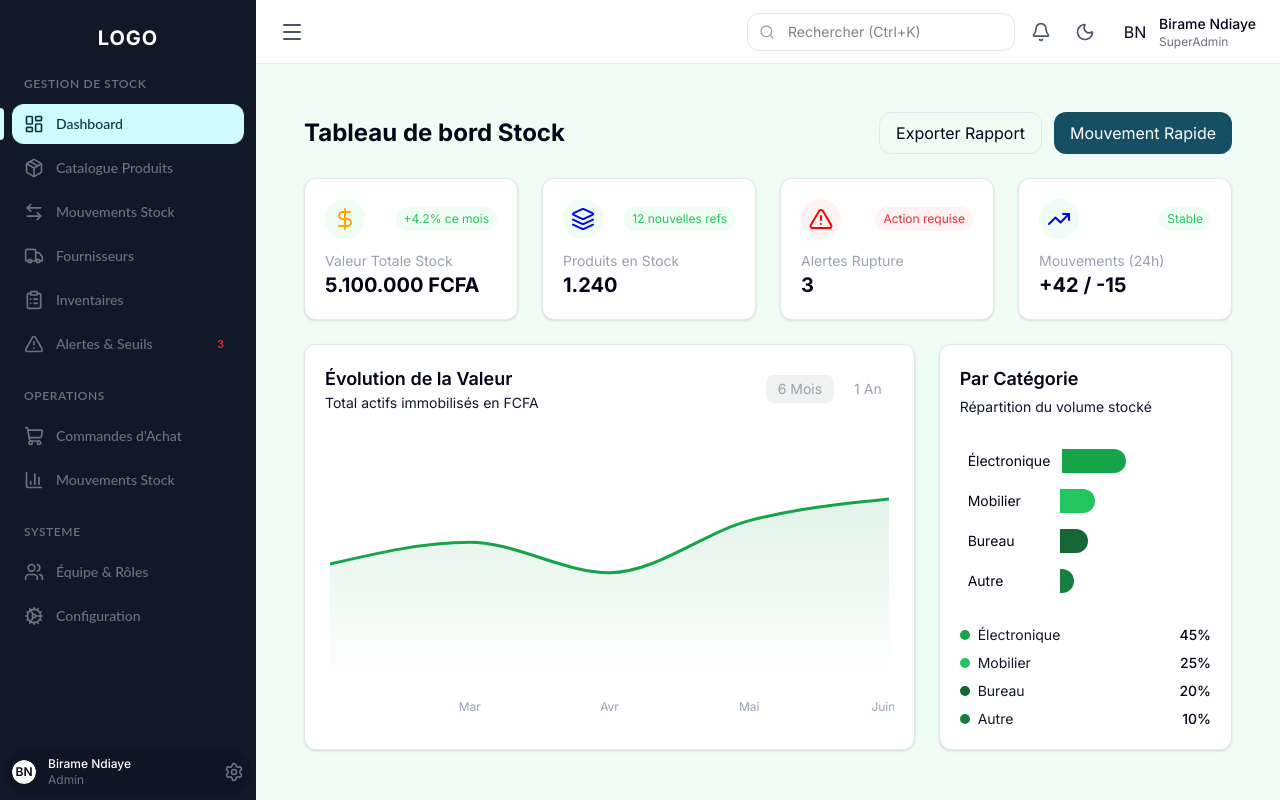
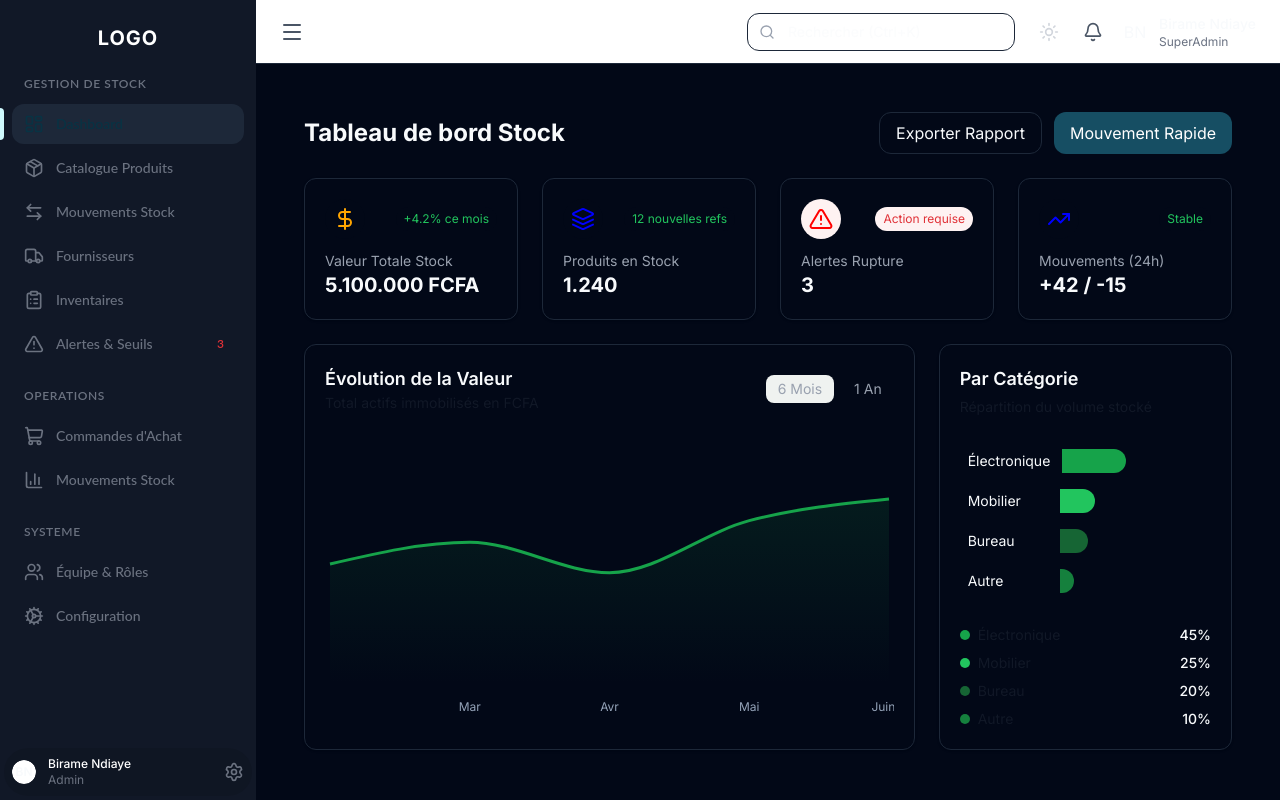
Before and after one commit to Mbaye-ndiaye/new_gestion_stock_frontend, a React (Vite) app: page /dashboard in a window 1280 px wide. Both pictures are taken after a click on the button 1041 px from the left and 31 px from the top of the page. Built offline with nearby package versions, Linux system fonts and the light colour scheme; a web font is replaced by a local one.

Commit message:
feat: ajouter un hook useTheme pour la gestion du thème et intégrer le basculement dans l'en-tête

```diff
--- /dev/null
+++ b/src/hooks/useTheme.ts
@@ -0,0 +1,35 @@
+import { useState, useEffect } from 'react'
+
+type Theme = 'light' | 'dark'
+
+export function useTheme() {
+  const [theme, setTheme] = useState<Theme>(() => {
+    // Récupérer le thème depuis localStorage ou utiliser la préférence système
+    if (typeof window !== 'undefined') {
+      const savedTheme = localStorage.getItem('theme') as Theme
+      if (savedTheme) return savedTheme
+
+      return window.matchMedia('(prefers-color-scheme: dark)').matches ? 'dark' : 'light'
+    }
+    return 'light'
+  })
+
+  useEffect(() => {
+    const root = window.document.documentElement
+
+    // Supprimer les classes de thème précédentes
+    root.classList.remove('light', 'dark')
+
+    // Ajouter la classe du thème actuel
+    root.classList.add(theme)
+
+    // Sauvegarder dans localStorage
+    localStorage.setItem('theme', theme)
+  }, [theme])
+
+  const toggleTheme = () => {
+    setTheme(prevTheme => prevTheme === 'light' ? 'dark' : 'light')
+  }
+
+  return { theme, toggleTheme }
+}
--- a/src/shared/components/header.tsx
+++ b/src/shared/components/header.tsx
@@ -1,18 +1,21 @@
-import { Menu, Bell, Search, Moon } from "lucide-react"
+import { Menu, Bell, Search, Moon, Sun } from "lucide-react"
 import { Avatar, AvatarFallback } from "./ui/avatar"
+import { useTheme } from "../../hooks/useTheme"
 
 interface Props {
   toggleSidebar?: () => void
 }
 
 export default function Header({ toggleSidebar }: Props) {
+  const { theme, toggleTheme } = useTheme()
+
   return (
-    <div className="h-16 flex items-center justify-between px-6 border-b border-[var(--color-input)] bg-white">
+    <div className="h-16 flex items-center justify-between px-6 border-b border-[var(--color-input)] bg-white dark:bg-gray-900 dark:border-gray-700">
 
       {/* Left */}
       <div className="flex items-center gap-4">
         <button onClick={toggleSidebar}>
-          <Menu className="w-6 h-6 text-gray-600" />
+          <Menu className="w-6 h-6 text-gray-600 dark:text-gray-300" />
         </button>
 
       </div>
@@ -24,19 +27,25 @@ export default function Header({ toggleSidebar }: Props) {
           <input
             type="text"
             placeholder="Rechercher (Ctrl+K)"
-            className="pl-10 pr-4 py-2 rounded-lg border border-[var(--color-input)] text-sm focus:outline-none"
+            className="pl-10 pr-4 py-2 rounded-lg border border-[var(--color-input)] text-sm focus:outline-none dark:bg-gray-800 dark:border-gray-600 dark:text-white"
           />
         </div>
-        <button>
-          <Bell className="w-5 h-5 text-gray-600" />
+
+        {/* Dark mode toggle */}
+        <button
+          onClick={toggleTheme}
+          className="p-2 rounded-lg hover:bg-gray-100 dark:hover:bg-gray-800 transition-colors"
+          title="Basculer en mode sombre"
+        >
+          {theme === 'light' ? (
+            <Moon className="w-5 h-5 text-gray-600" />
+          ) : (
+            <Sun className="w-5 h-5 text-gray-300" />
+          )}
         </button>
 
-        <button
-          className="p-2 rounded-lg"
-          title="Mode sombre"
-        >
-          <Moon className="w-5 h-5 text-gray-600" />
-
+        <button>
+          <Bell className="w-5 h-5 text-gray-600 dark:text-gray-300" />
         </button>
 
         <div className="flex items-center gap-2">
@@ -45,8 +54,8 @@ export default function Header({ toggleSidebar }: Props) {
           </Avatar>
 
           <div className="hidden sm:block">
-            <p className="text-sm font-medium">Birame Ndiaye</p>
-            <p className="text-xs text-gray-500">SuperAdmin</p>
+            <p className="text-sm font-medium dark:text-white">Birame Ndiaye</p>
+            <p className="text-xs text-gray-500 dark:text-gray-400">SuperAdmin</p>
           </div>
         </div>
 
```
